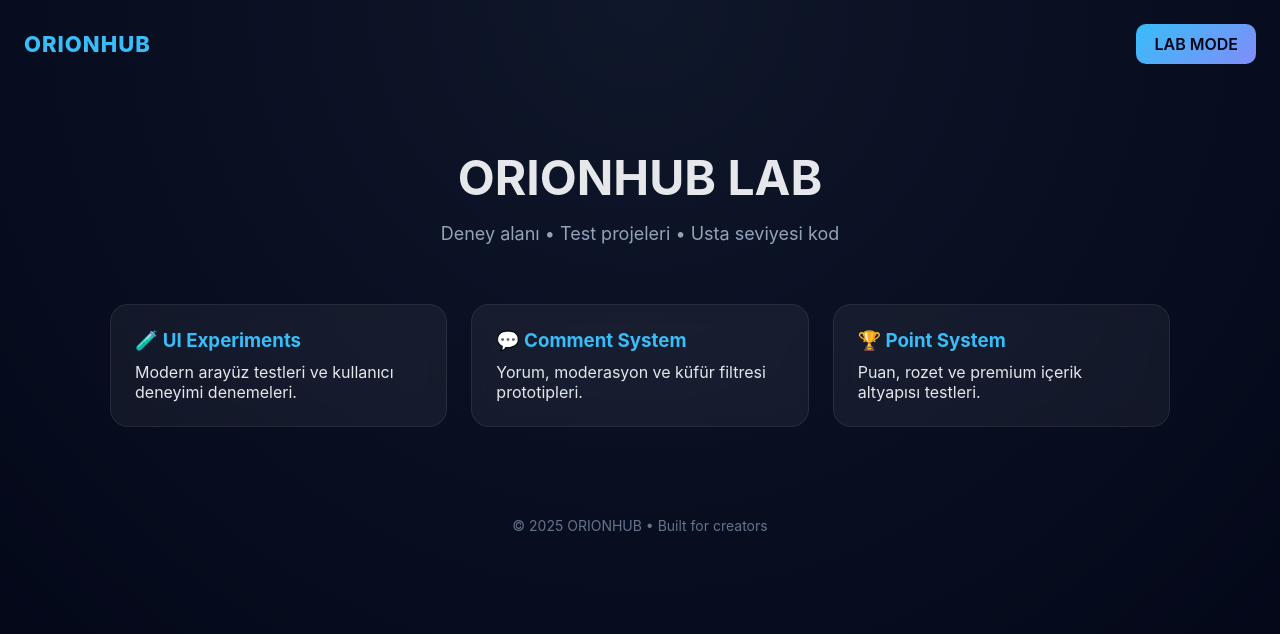
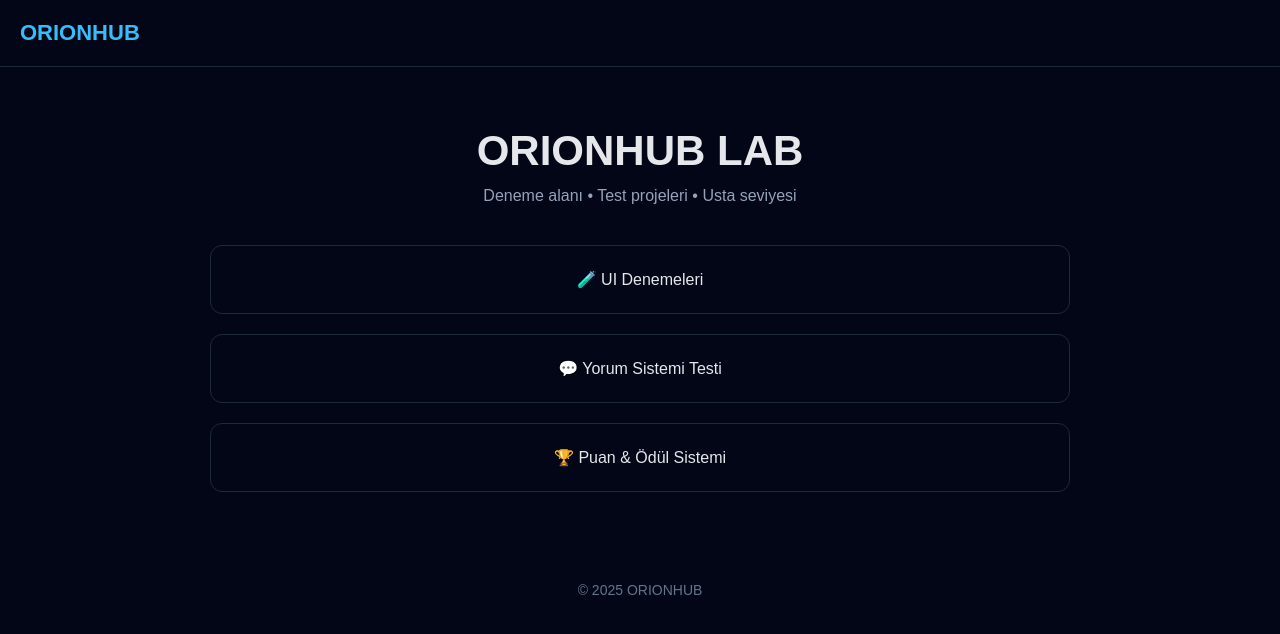
Before and after one commit to orionhub93-ctrl/orion, a plain HTML site: page index.html in a window 1280 px wide. Drawn offline with Linux system fonts and the light colour scheme.

Commit message:
Update index.html

```diff
--- a/index.html
+++ b/index.html
@@ -10,87 +10,52 @@
       margin: 0;
       padding: 0;
       box-sizing: border-box;
-      font-family: Inter, Arial, sans-serif;
+      font-family: Arial, sans-serif;
     }
 
     body {
-      background: radial-gradient(circle at top, #0f172a, #020617);
+      background: #020617;
       color: #e5e7eb;
       min-height: 100vh;
     }
 
     header {
-      padding: 24px;
       display: flex;
       justify-content: space-between;
       align-items: center;
+      padding: 20px;
+      border-bottom: 1px solid #1e293b;
     }
 
     .logo {
       font-size: 22px;
-      font-weight: 800;
-      letter-spacing: 1px;
+      font-weight: bold;
       color: #38bdf8;
     }
 
-    .btn {
-      background: linear-gradient(135deg, #38bdf8, #818cf8);
-      color: #020617;
-      padding: 10px 18px;
-      border-radius: 10px;
-      text-decoration: none;
-      font-weight: 600;
-      transition: 0.2s;
+    main {
+      max-width: 900px;
+      margin: 60px auto;
+      padding: 0 20px;
+      text-align: center;
     }
 
-    .btn:hover {
-      transform: scale(1.05);
+    h1 {
+      font-size: 42px;
+      margin-bottom: 12px;
     }
 
-    main {
-      max-width: 1100px;
-      margin: 60px auto;
-      padding: 0 20px;
+    p {
+      color: #94a3b8;
+      margin-bottom: 40px;
     }
 
-    .hero {
-      text-align: center;
-      margin-bottom: 60px;
-    }
-
-    .hero h1 {
-      font-size: 48px;
-      margin-bottom: 16px;
-    }
-
-    .hero p {
-      color: #94a3b8;
-      font-size: 18px;
-    }
-
-    .cards {
-      display: grid;
-      grid-template-columns: repeat(auto-fit, minmax(260px, 1fr));
-      gap: 24px;
-    }
-
-    .card {
-      background: rgba(255,255,255,0.05);
-      border-radius: 18px;
+    .box {
+      background: #020617;
+      border: 1px solid #1e293b;
+      border-radius: 12px;
       padding: 24px;
-      backdrop-filter: blur(10px);
-      border: 1px solid rgba(255,255,255,0.08);
-      transition: 0.3s;
-    }
-
-    .card:hover {
-      transform: translateY(-6px);
-      border-color: #38bdf8;
-    }
-
-    .card h3 {
-      margin-bottom: 10px;
-      color: #38bdf8;
+      margin-bottom: 20px;
     }
 
     footer {
@@ -106,35 +71,19 @@
 
 <header>
   <div class="logo">ORIONHUB</div>
-  <a class="btn" href="#">LAB MODE</a>
 </header>
 
 <main>
-  <section class="hero">
-    <h1>ORIONHUB LAB</h1>
-    <p>Deney alanı • Test projeleri • Usta seviyesi kod</p>
-  </section>
+  <h1>ORIONHUB LAB</h1>
+  <p>Deneme alanı • Test projeleri • Usta seviyesi</p>
 
-  <section class="cards">
-    <div class="card">
-      <h3>🧪 UI Experiments</h3>
-      <p>Modern arayüz testleri ve kullanıcı deneyimi denemeleri.</p>
-    </div>
-
-    <div class="card">
-      <h3>💬 Comment System</h3>
-      <p>Yorum, moderasyon ve küfür filtresi prototipleri.</p>
-    </div>
-
-    <div class="card">
-      <h3>🏆 Point System</h3>
-      <p>Puan, rozet ve premium içerik altyapısı testleri.</p>
-    </div>
-  </section>
+  <div class="box">🧪 UI Denemeleri</div>
+  <div class="box">💬 Yorum Sistemi Testi</div>
+  <div class="box">🏆 Puan & Ödül Sistemi</div>
 </main>
 
 <footer>
-  © 2025 ORIONHUB • Built for creators
+  © 2025 ORIONHUB
 </footer>
 
 </body>
```
